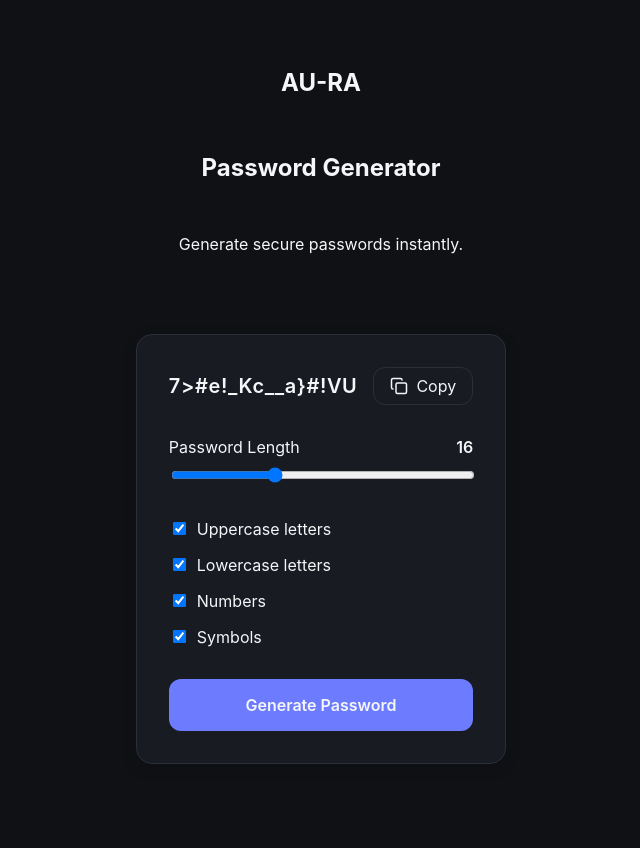
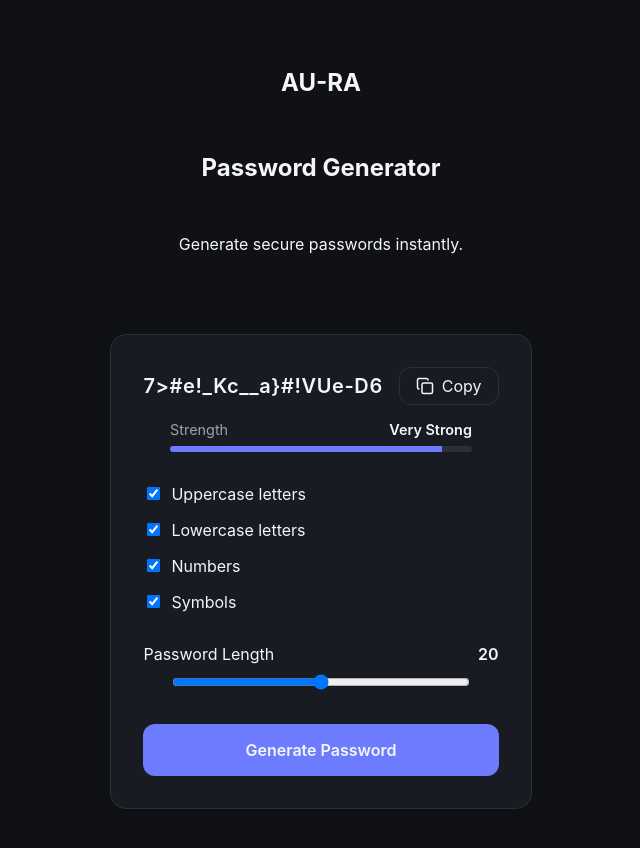
Before and after one commit to mmycdev/aura-password-generator, a React (Vite) app: page / in a window 1280 px wide. Shown: the top 848 px of the page, without its empty margins (319-959 px from the left). Before the commit the page ends 812 px from the top, so only its background shows below. Built offline with nearby package versions, Linux system fonts and the light colour scheme.

Commit message:
feat: add password strength indicator

```diff
--- a/src/components/PasswordCard/PasswordCard.module.css
+++ b/src/components/PasswordCard/PasswordCard.module.css
@@ -111,3 +111,55 @@
 .generateButton:hover {
   background: var(--color-accent-hover);
 }
+
+.strengthSection {
+  display: flex;
+  flex-direction: column;
+  align-items: center;
+  gap: var(--space-2);
+
+  margin-top: var(--space-3);
+}
+
+.strengthHeader {
+  width: 85%;
+
+  display: flex;
+  justify-content: space-between;
+  align-items: center;
+}
+
+
+.strengthTitle {
+  font-size: 0.9rem;
+  color: var(--color-text-secondary);
+}
+
+.strengthBar {
+  width: 85%;
+  height: 6px;
+
+  background: var(--color-border);
+  border-radius: var(--radius-lg);
+
+  overflow: hidden;
+}
+
+.strengthFill {
+  height: 100%;
+  background: var(--color-accent);
+  transition: width var(--transition-normal);
+}
+
+.strengthLabel {
+  font-size: 0.9rem;
+  font-weight: 600;
+  color: var(--color-text);
+}
+
+.sliderContainer {
+  display: flex;
+  justify-content: center;
+  width: 85%;
+  margin: 0 auto;
+}
--- a/src/components/PasswordCard/PasswordCard.tsx
+++ b/src/components/PasswordCard/PasswordCard.tsx
@@ -3,6 +3,7 @@ import { Copy } from "lucide-react";
 import { useState } from "react";
 import { generatePassword } from "../../services/password";
 import { DEFAULT_PASSWORD_OPTIONS } from "../../config/password";
+import { calculatePasswordStrength } from "../../services/password/calculatePasswordStrength";
 
 function PasswordCard() {
 const [password, setPassword] = useState(() =>
@@ -16,6 +17,8 @@ const [length, setLength] = useState(DEFAULT_PASSWORD_OPTIONS.length);
   includeNumbers: DEFAULT_PASSWORD_OPTIONS.includeNumbers,
   includeSymbols: DEFAULT_PASSWORD_OPTIONS.includeSymbols,
 });
+
+const strength = calculatePasswordStrength(password);
 
 function updatePassword() {
   const newPassword = generatePassword({
@@ -76,24 +79,28 @@ async function handleCopyPassword() {
 </span>
       </button>
     </div>
-    <div className={styles.lengthSection}>
-  <div className={styles.lengthHeader}>
-    <span>Password Length</span>
 
-    <span className={styles.lengthValue}>{length}</span>
+<div className={styles.strengthSection}>
+  <div className={styles.strengthHeader}>
+  <span className={styles.strengthTitle}>
+    Strength
+  </span>
+
+  <span className={styles.strengthLabel}>
+    {strength.label}
+  </span>
 </div>
 
-  <input
-  className={styles.slider}
-  type="range"
-  min={8}
-  max={32}
-  value={length}
-  onChange={(event) => {
-    setLength(Number(event.target.value));
+<div className={styles.strengthBar}>
+  <div
+    className={styles.strengthFill}
+    style={{
+      width: `${strength.score}%`,
     }}
   />
 </div>
+</div>
+
 <div className={styles.options}>
 <label className={styles.option}>
     <input
@@ -159,8 +166,31 @@ async function handleCopyPassword() {
     <span>Symbols</span>
   </label>
     </div>
+
+<div className={styles.lengthSection}>
+  <div className={styles.lengthHeader}>
+    <span>Password Length</span>
+
+    <span className={styles.lengthValue}>{length}</span>
+  </div>
+
+  <div className={styles.sliderContainer}>
+  <input
+  className={styles.slider}
+  type="range"
+  min={8}
+  max={32}
+  value={length}
+  onChange={(event) => {
+    setLength(Number(event.target.value));
+  }}
+/>
+</div>
+    </div>
+
 <button
   className={styles.generateButton}
+
   onClick={handleGeneratePassword}
 >
   Generate Password
--- a/src/config/password.ts
+++ b/src/config/password.ts
@@ -7,7 +7,7 @@ type DefaultPasswordOptions = {
 };
 
 export const DEFAULT_PASSWORD_OPTIONS: DefaultPasswordOptions = {
-  length: 16,
+  length: 20,
   includeUppercase: true,
   includeLowercase: true,
   includeNumbers: true,
--- /dev/null
+++ b/src/services/password/calculatePasswordStrength.ts
@@ -0,0 +1,75 @@
+export type PasswordStrength = {
+  score: number;
+  label:
+    | "Very Weak"
+    | "Weak"
+    | "Fair"
+    | "Strong"
+    | "Very Strong";
+};
+
+export function calculatePasswordStrength(
+  password: string,
+): PasswordStrength {
+
+const hasUppercase = /[A-Z]/.test(password);
+
+const hasLowercase = /[a-z]/.test(password);
+
+const hasNumbers = /[0-9]/.test(password);
+
+const hasSymbols = /[^A-Za-z0-9]/.test(password);
+
+let score:number;
+
+const length = password.length;
+
+if (length < 8) {
+  score = 0;
+} else if (length < 12) {
+  score = 15;
+} else if (length < 16) {
+  score = 30;
+} else if (length < 20) {
+  score = 40;
+} else if (length < 24) {
+  score = 50;
+} else {
+  score = 60;
+}
+
+if (hasUppercase) {
+  score += 10;
+}
+
+if (hasLowercase) {
+  score += 10;
+}
+
+if (hasNumbers) {
+  score += 10;
+}
+
+if (hasSymbols) {
+  score += 10;
+}
+
+let label: PasswordStrength["label"];
+
+if (score <= 20) {
+  label = "Very Weak";
+} else if (score <= 40) {
+  label = "Weak";
+} else if (score <= 60) {
+  label = "Fair";
+} else if (score <= 80) {
+  label = "Strong";
+} else {
+  label = "Very Strong";
+}
+
+return {
+  score,
+  label,
+};
+}
```
Lines whose indentation alone changed are shown as unchanged.
